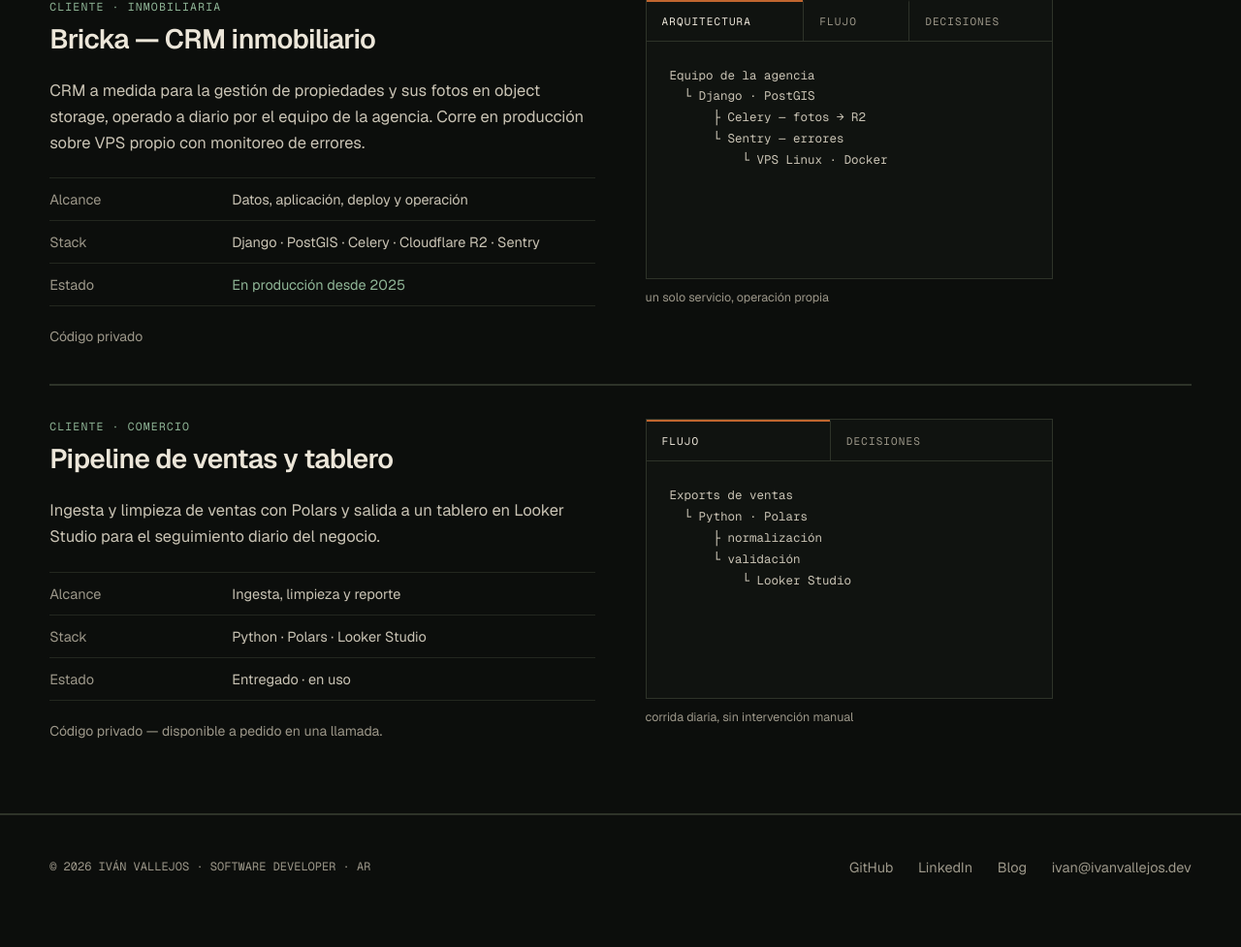
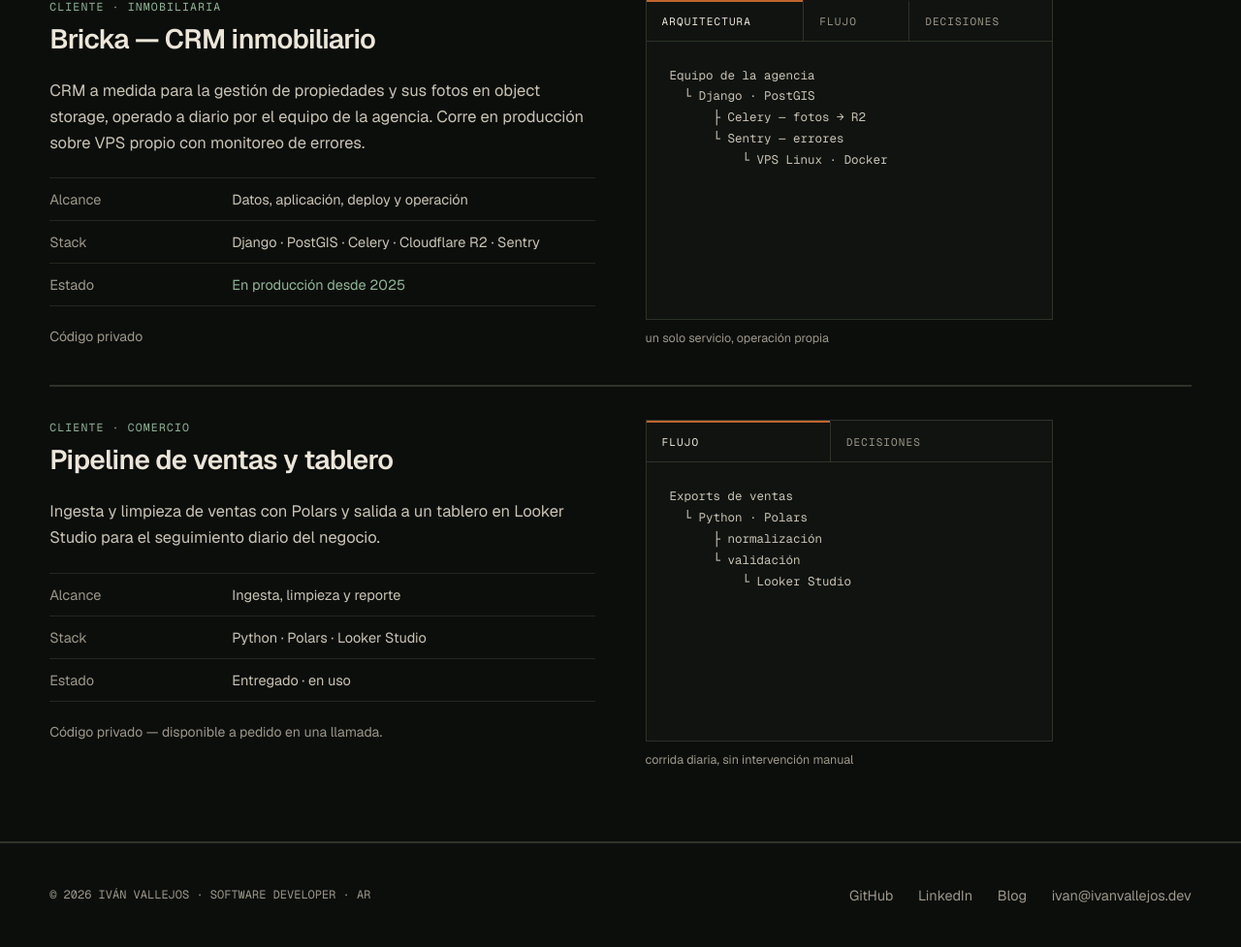
Before and after one commit to ivanvallejoss/ivanvallejos.dev, a Django app: page / in a window 1280 px wide. Shown: the part 1339-2316 px from the top of the page at 97% size. Before the commit the page ends 2242 px from the top, so only its background shows below. Run offline with Django 5.2, Linux system fonts and the light colour scheme; data comes from the database, SQL or seed files in the repository.

Commit message:
fix(landing): panel de pestañas con el alto de la más larga (A-07)
Con JS los paneles de cada proyecto comparten la celda de una grilla y los
inactivos se ocultan con visibility: el panel toma el alto de la pestaña más
larga y el layout no se mueve al cambiar. Sin JS no cambia.

Co-Authored-By: Claude Opus 5.5 <noreply@anthropic.com>

```diff
--- a/landing/static/landing/css/landing.css
+++ b/landing/static/landing/css/landing.css
@@ -207,9 +207,11 @@
 /* README § Interactions & Behavior. El estado lo lleva el HTML (aria-selected
    y hidden); tabs.js solo lo cambia. Sin JS: ver el final del bloque. */
 
+/* Grilla de una columna: la barra en la fila 1 y los paneles debajo.
+   minmax(0, 1fr) deja que el diagrama scrollee dentro del panel. */
 .tabs {
-  display: flex;
-  flex-direction: column;
+  display: grid;
+  grid-template-columns: minmax(0, 1fr);
   border: 1px solid var(--rule-strong);
   background: var(--surface);
 }
@@ -265,9 +267,19 @@
   min-height: 196px;
 }
 
-/* Sin esto, el display del autor le gana al [hidden] del navegador. */
-.tabs__panel[hidden] {
-  display: none;
+/* A-07 (docs/design/ajustes.md): con JS, los paneles de un proyecto comparten
+   la misma celda y la fila toma el alto del más largo, así el layout no se
+   mueve al cambiar de pestaña. Los inactivos (con `hidden`) siguen en el
+   layout pero con visibility: hidden, que los saca del orden de Tab y del
+   árbol de accesibilidad. Sin JS no aplica: ver el final del bloque. */
+html.js .tabs__panel {
+  grid-row: 2;
+  grid-column: 1;
+}
+
+html.js .tabs__panel[hidden] {
+  display: block;
+  visibility: hidden;
 }
 
 /* El label del panel solo se ve sin JS (abajo). */
```
